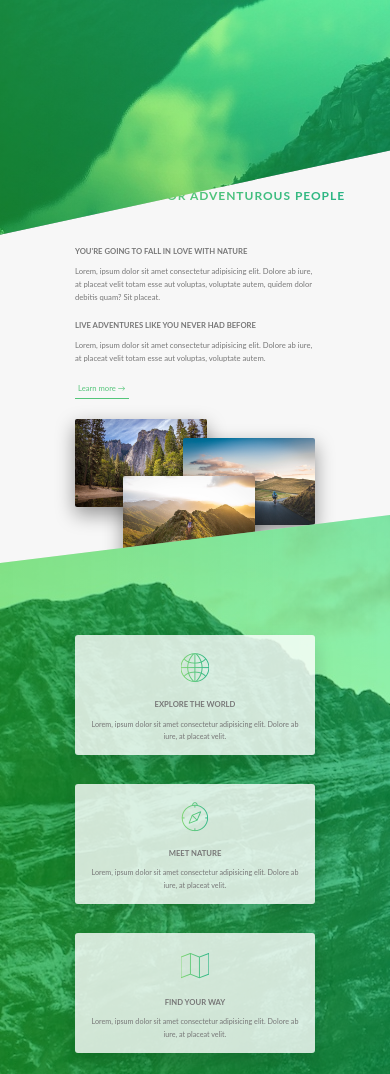
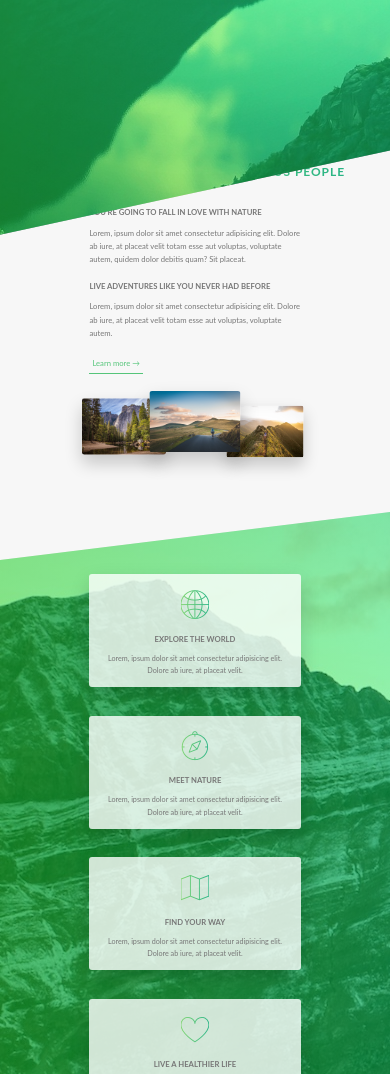
Before and after one commit to madhusudanbabar/trillo, a website: page nators/index.html in a window 390 px wide. Shown: the part 567-1641 px from the top of the page. Drawn offline with Linux system fonts and the light colour scheme.

Commit message:
home, features secton are now responsive

```diff
--- a/nators/sass/base/_utilities.scss
+++ b/nators/sass/base/_utilities.scss
@@ -1,8 +1,19 @@
 .u-center-text{ text-align: center !important;}
 
 .u-margin-bottom-small{ margin-bottom: 1.5rem !important; }
-.u-margin-bottom-medium{ margin-bottom: 4rem !important; }
-.u-margin-bottom-big{ margin-bottom: 8rem !important; }
+.u-margin-bottom-medium{
+    margin-bottom: 4rem !important;
+    @include respond(tab-port){
+        margin-bottom: 3rem !important;
+    }
+}
+.u-margin-bottom-big{
+    margin-bottom: 8rem !important;
+
+    @include respond(tab-port){
+        margin-bottom: 5rem !important;
+    }
+}
 
 .u-margin-top-big{ margin-top: 8rem !important; }
 .u-margin-top-huge{ margin-top: 10rem !important; }
--- a/nators/sass/components/_composition.scss
+++ b/nators/sass/components/_composition.scss
@@ -7,21 +7,47 @@
     border-radius: 2px;
     position: absolute;
     transition: all .2s;
+    z-index: 99;
+
+    @include respond(tab-port){
+      width: 33.33333%;
+      position: relative;
+      float: left;
+      box-shadow: 0 1.5rem 3rem rgba($color-black, 0.2);
+
+    }
 
 
     &--p1 {
       left: 0;
       top: -2rem;
+
+      @include respond(tab-port){
+        top: 0;
+        transform: scale(1.2);
+      }
     }
 
     &--p2 {
       right: 0;
       top: 2rem;
+
+      @include respond(tab-port){
+        top: -1rem;
+        transform: scale(1.3);
+        z-index: 100;
+      }
     }
 
     &--p3 {
       left: 20%;
       top: 10rem;
+
+      @include respond(tab-port){
+        top: 1rem;
+        left: 0;
+        transform: scale(1.1);
+      }
     }
 
     &:hover{
@@ -30,6 +56,12 @@
         z-index: 9;
         outline: $color-primary-light 1.5rem solid;
         outline-offset: 2rem;
+
+        @include respond(tab-port){
+          z-index: 199;
+          outline: $color-primary-light .5rem solid;
+          outline-offset: 1rem;
+        }
     }
   }
 
--- a/nators/sass/components/_feature-box.scss
+++ b/nators/sass/components/_feature-box.scss
@@ -8,6 +8,10 @@
     box-shadow: 0 1.5rem 4rem rgba($color-black, .15);
     transition: transform .3s;
 
+    @include respond(tab-port){
+        padding: 2rem;
+    }
+
     &__icon{
         font-size: 6rem;
         margin-bottom: .5rem;
@@ -16,6 +20,10 @@
         -webkit-background-clip: text;
         background-clip: text;
         color: transparent;
+
+        @include respond(tab-port){
+            margin-bottom: 0;
+        }
     }
 
     &:hover{
--- a/nators/sass/layouts/_footer.scss
+++ b/nators/sass/layouts/_footer.scss
@@ -4,9 +4,17 @@
     font-size: 1.4rem;
     color: $color-gray-light-1;
 
+    @include respond(tab-port){
+        padding: 8rem 0;
+    }
+
     &__logo-box{
         text-align: center;
         margin-bottom: 8rem;
+
+        @include respond(tab-port){
+            margin-bottom: 6rem;
+        }
     }
 
     &__logo{
@@ -18,6 +26,11 @@
         border-top: 1px solid $color-gray-light-2;
         padding-top: 2rem;
         display: inline-block;
+
+        @include respond(tab-port){
+            width: 100%;
+            text-align: center;
+        }
     }
 
     &__list{
@@ -58,5 +71,10 @@
         padding-top: 2rem;
         width: 80%;
         float: right;
+
+        @include respond(tab-port){
+            width: 100%;
+            float: none;
+        }
     }
 }
--- a/nators/sass/layouts/_grid.scss
+++ b/nators/sass/layouts/_grid.scss
@@ -14,6 +14,7 @@
 
     @include respond(tab-port){
         max-width: 50rem;
+        padding: 0 3rem;
     }
 
     @include clearfix;
--- a/nators/sass/pages/_home.scss
+++ b/nators/sass/pages/_home.scss
@@ -2,6 +2,10 @@
     background-color: $color-gray-light-1;
     padding: 25rem 0;
     margin-top: -20vh;
+
+    @include respond(tab-port){
+        padding: 20rem 0;
+    }
 }
 
 .section-features{
@@ -13,22 +17,36 @@
     & > * {
         transform: skewY(7deg);
     }
+
+    @include respond(tab-port){
+        padding: 8rem 0;
+    }
 }
 
 .section-tours{
     background-color: $color-gray-light-1;
     padding: 25rem 0 15rem 0;
     margin-top: -10rem;
+
+    @include respond(tab-port){
+        padding: 15rem 0 10rem 0;
+    }
 }
 
 .section-stories{
     padding: 15rem 0;
     position: relative;
+
+    @include respond(tab-port){
+        padding: 10rem 0;
+    }
 }
 
 .section-book{
     padding: 15rem 0;
     background-image: linear-gradient(to right bottom, $color-primary-light, $color-primary-dark);
+
+
 }
 
 .book{
```
Also changed, not shown: nators/sass/main.css, nators/sass/main.scss (line endings or trailing spaces), 1 other file.
